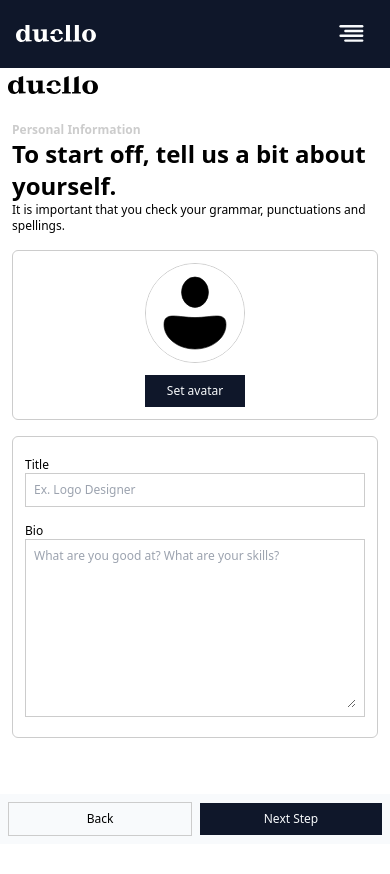
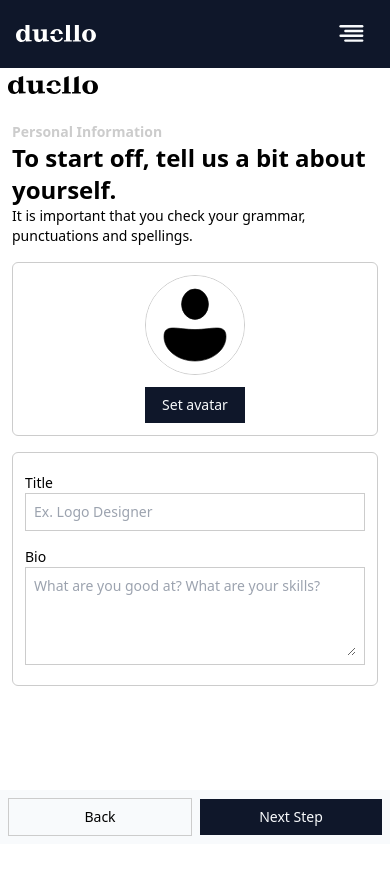
Before and after one commit to ErrolNtetha/lancing-client, a Next.js app: page /apply in a window 390 px wide. Both pictures are taken after a click on the button "Get Started". Shown: the top 874 px of the page. Built offline with nearby package versions, Linux system fonts and the light colour scheme; no server answers; the database is empty.

Commit message:
refactor: changed label name and placeholder text

```diff
--- a/app/apply/createApplication.tsx
+++ b/app/apply/createApplication.tsx
@@ -58,7 +58,7 @@ export const CreateApplication = () => {
                 avatar: null
             },
             education: [],
-            workExperience : [],
+            workExperience : [{ from: '', to: '' }],
         }
     });
 
@@ -209,7 +209,7 @@ export const CreateApplication = () => {
     return (
             <section className='divide-y-0 divide-gray md:flex-[0.4]'>
                 <section className='mt-3 md:p-4'>
-                    <form onSubmit={handleSubmit(onSubmit)} className='text-xs sm:text-sm h-max'>
+                    <form onSubmit={handleSubmit(onSubmit)} className='text-sm h-max'>
                         {forms[currentPage]}
                         {errorMessage && (
                             <section className=' text-center text-[red] py-4 flex justify-center mt-4'>
--- a/app/apply/workExperience.tsx
+++ b/app/apply/workExperience.tsx
@@ -26,7 +26,7 @@ export const WorkExperience = ({ methods, component }: PortfolioProps) => {
 
     const { fields, append } = useFieldArray({
         control,
-        name: 'WorkExperience',
+        name: 'workExperience',
     });
 
     const { work, workExperience } = getValues();
@@ -42,7 +42,7 @@ export const WorkExperience = ({ methods, component }: PortfolioProps) => {
                 <p className='font-semibold text-md'> {item.companyName} </p>
                 <p className='text-[darkgray]'> {item.position} </p>
                 <p className='text-[darkgray]'>
-                    {format(item.from, 'MMM y')} - {item.to ? format(item.to, 'MMM y') : 'Present'} - {formatDistance(item.from, item.to || new Date())}
+                    {item.from && format(item.from, 'MMM y')} - {item.to ? format(item.to, 'MMM y') : 'Present'} - {formatDistance(item.from, item.to || new Date())}
                 </p>
                 <br />
                 {item.description && (
@@ -89,8 +89,8 @@ export const WorkExperience = ({ methods, component }: PortfolioProps) => {
                         onClick={() => setModal(true)}
                         className='w-full my-2 hover:opacity-80 px-4 py-2 text-white bg-slate hover:cursor-pointer'
                     >
-                    Add More
-                </button>
+                        Add More
+                    </button>
                 )}
 
             {modal && (
@@ -100,7 +100,7 @@ export const WorkExperience = ({ methods, component }: PortfolioProps) => {
                         <FormLabel
                             type='text'
                             name='work.companyName'
-                            labelName='Company Name'
+                            labelName='Company'
                             placeholder='Company name you worked for'
                             register={register}
                             required={true}
@@ -118,7 +118,7 @@ export const WorkExperience = ({ methods, component }: PortfolioProps) => {
                         <TextareaLabel
                             name='work.description'
                             labelName='Description'
-                            placeholder='Write a description explaining about this project.'
+                            placeholder='What is/was your job responsibilies in this position?'
                             register={register}
                             required={true}
                             errorMessage={errors?.work?.description?.message?.toString()}
--- a/components/atoms/textarea/index.tsx
+++ b/components/atoms/textarea/index.tsx
@@ -15,7 +15,7 @@ export const TextareaInput = ({ required, name, register, placeholder }: Textare
             <textarea
                 name={name}
                 cols={4}
-                rows={10}
+                rows={4}
                 wrap=''
                 placeholder={placeholder}
                 autoComplete='off'
```
